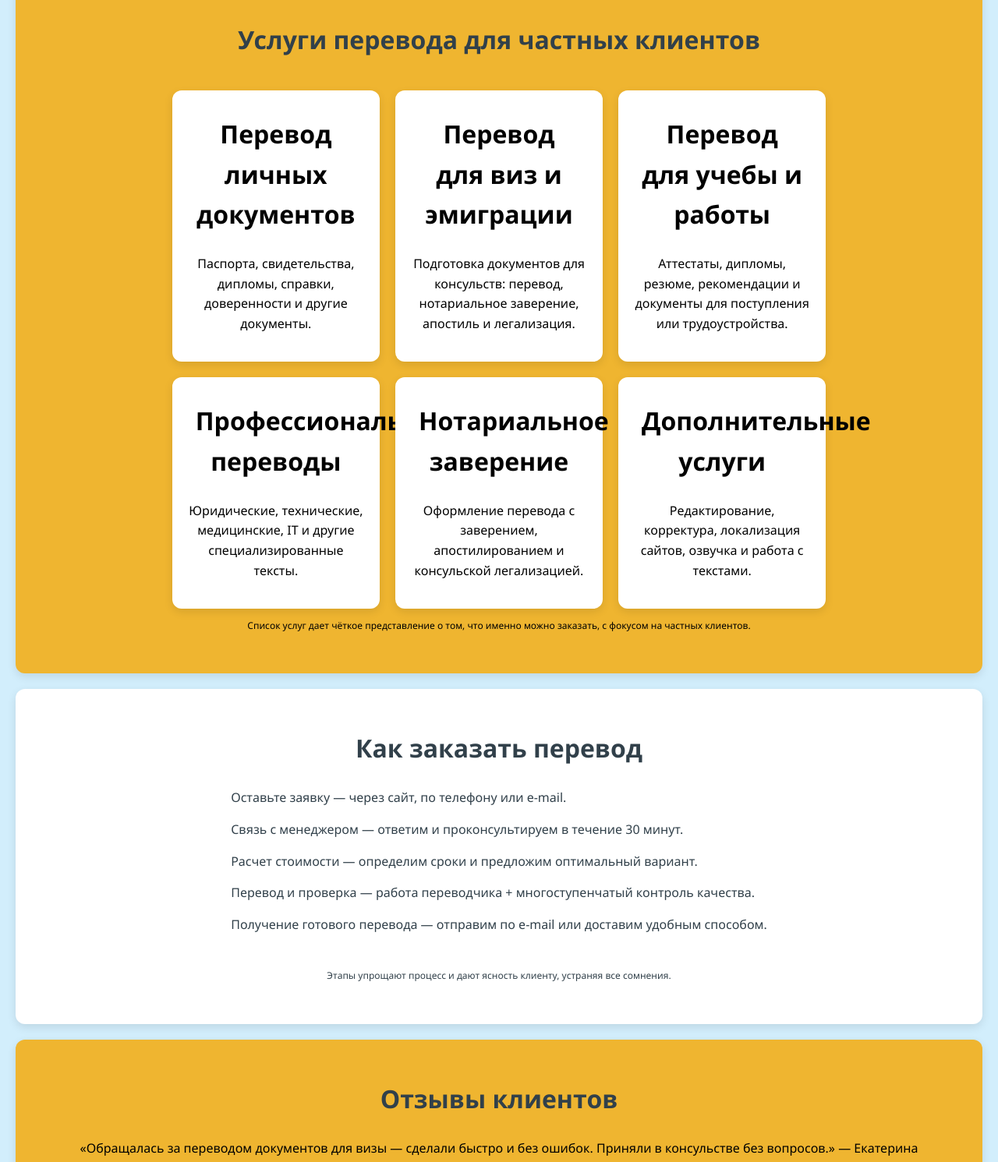
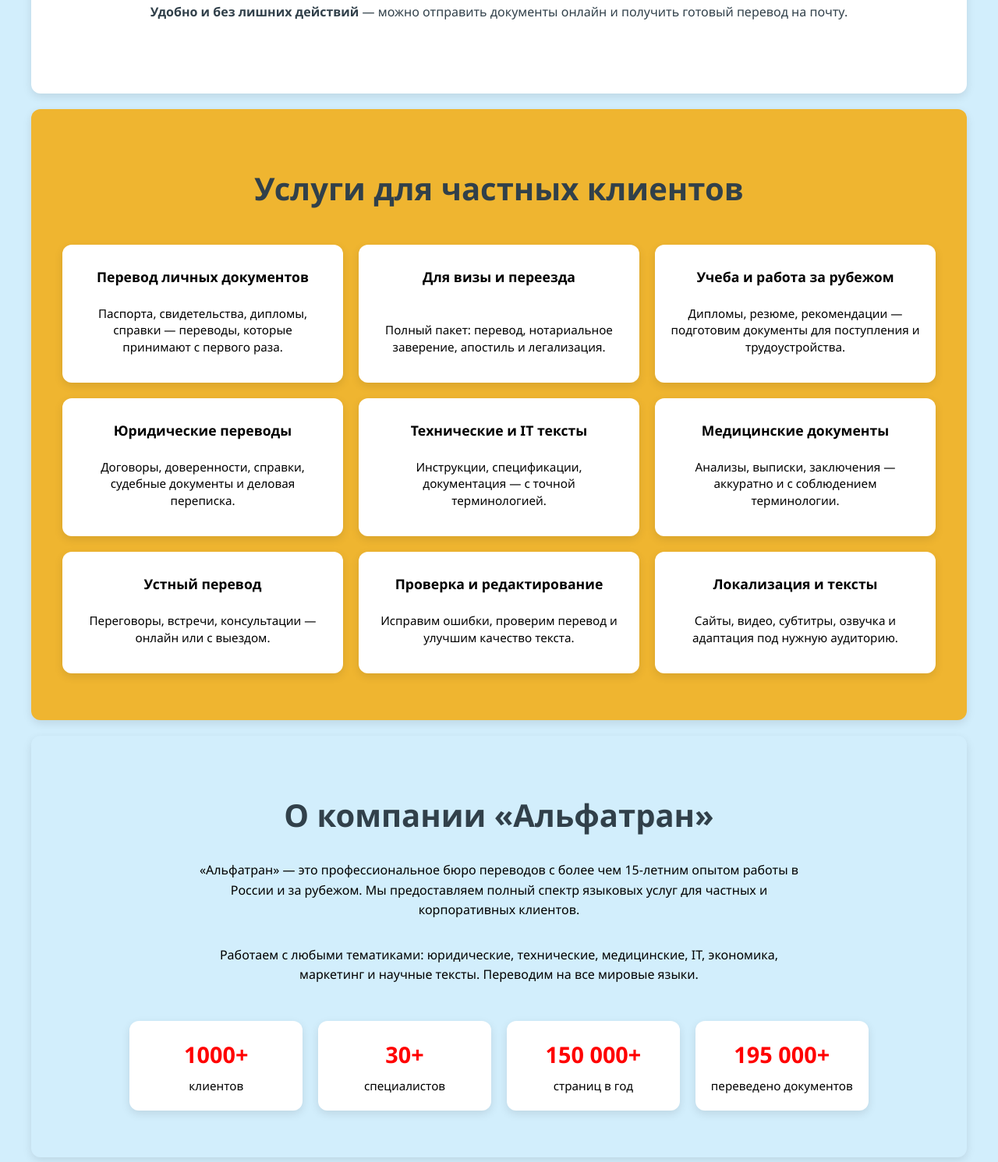
Before and after one commit to PandaDevelopmentCompany/estimate_alfatran, a plain HTML site: page page_for_individuals.html in a window 1280 px wide. Shown: the part 1029-2520 px from the top of the page at 78% size. Drawn offline with Linux system fonts and the light colour scheme.

Commit message:
download_26_03_2026_2

```diff
--- a/page_for_individuals.html
+++ b/page_for_individuals.html
@@ -79,11 +79,11 @@
 
   /* Стили для сетки */
   .grid {
-    display: grid;
-    grid-template-columns: repeat(auto-fill, minmax(250px, 1fr));
-    gap: 20px;
-    margin-top: 30px;
-  }
+  display: grid;
+  grid-template-columns: repeat(3, 1fr);
+  gap: 20px;
+  margin-top: 30px;
+}
 
   .grid-item {
     background: white;
@@ -135,6 +135,148 @@
       padding: 20px;
     }
   }
+
+
+
+
+  .grid-item h3 {
+  font-size: 1.1rem;
+  line-height: 1.3;
+  word-break: break-word;
+}
+
+.grid-item p {
+  font-size: 0.95rem;
+  line-height: 1.4;
+  word-break: break-word;
+}
+
+/* чтобы карточки были одинаковые */
+.grid-item {
+  display: flex;
+  flex-direction: column;
+  justify-content: space-between;
+  min-height: 140px;
+}
+
+/* уменьшим заголовки на мобилке */
+@media (max-width: 768px) {
+  .grid-item h3 {
+    font-size: 1rem;
+  }
+}
+
+
+
+
+
+
+
+
+
+/* Блок с цифрами */
+.stats {
+  display: grid;
+  grid-template-columns: repeat(4, 1fr);
+  gap: 20px;
+  margin-top: 30px;
+  text-align: center;
+}
+
+.stat-item {
+  background: white;
+  padding: 20px;
+  border-radius: 12px;
+  box-shadow: 0 4px 12px rgba(0,0,0,0.1);
+}
+
+.stat-number {
+  font-size: 1.8rem;
+  font-weight: bold;
+  color: #ff0000;
+}
+
+.stat-text {
+  font-size: 0.95rem;
+  margin-top: 5px;
+}
+
+/* адаптив */
+@media (max-width: 768px) {
+  .stats {
+    grid-template-columns: repeat(2, 1fr);
+  }
+}
+
+/* ===== АДАПТИВНОСТЬ ДЛЯ МОБИЛОК ===== */
+
+/* Глобально для всех: чтобы padding/margin не ломали верстку */
+* {
+  box-sizing: border-box;
+}
+
+/* Малые экраны: 320px - 480px */
+@media (max-width: 480px) {
+  body { overflow-x: hidden; }
+
+  h1 { font-size: 1.6rem; line-height: 1.2; }
+  h2 { font-size: 1.3rem; line-height: 1.3; }
+  h3 { font-size: 0.95rem; line-height: 1.2; }
+
+  .section { padding: 25px 10px; margin: 10px 5px; }
+  .cta-btn { width: 100%; font-size: 0.95rem; padding: 12px; }
+
+  .grid {
+    grid-template-columns: 1fr;
+    gap: 15px;
+  }
+  .grid-item {
+    padding: 15px;
+    min-height: auto;
+  }
+
+  .stats {
+    grid-template-columns: 1fr;
+    gap: 10px;
+  }
+  .stat-item { padding: 15px; }
+
+  .list li { font-size: 0.85rem; margin-bottom: 10px; }
+
+  p { font-size: 0.9rem; }
+}
+
+/* Средние экраны: 481px - 768px */
+@media (max-width: 768px) {
+  h1 { font-size: 1.9rem; }
+  h2 { font-size: 1.5rem; }
+  h3 { font-size: 1rem; }
+
+  .section { padding: 30px 15px; }
+  .cta-btn { width: 100%; font-size: 1rem; padding: 15px; }
+
+  .grid { grid-template-columns: 1fr; gap: 18px; }
+  .grid-item { padding: 18px; }
+
+  .stats { grid-template-columns: 1fr 1fr; gap: 15px; }
+  .stat-item { padding: 18px; }
+}
+
+/* Средние экраны: 769px - 1024px */
+@media (max-width: 1024px) {
+  .grid { grid-template-columns: repeat(2, 1fr); gap: 20px; }
+  .stats { grid-template-columns: repeat(2, 1fr); gap: 20px; }
+}
+
+/* Крупные экраны: > 1200px */
+@media (min-width: 1200px) {
+  .section { padding: 60px 40px; }
+  h1 { font-size: 3rem; }
+  h2 { font-size: 2.5rem; }
+  h3 { font-size: 1.5rem; }
+  .grid { grid-template-columns: repeat(3, 1fr); gap: 20px; }
+  .stats { grid-template-columns: repeat(4, 1fr); gap: 20px; }
+}
 </style>
 </head>
 <body>
@@ -144,7 +286,7 @@
   <div class="container">
     <h1>Профессиональные переводы для частных лиц на любые языки</h1>
     <h2>Перевод документов для виз, учебы, работы и личных задач. Более 15 лет опыта, точные сроки и гарантия качества.</h2>
-    <a href="#" class="cta-btn">Получить консультацию</a>
+    <a href="#" class="cta-btn">Рассчитать стоимость перевода</a>
   </div>
   <!-- Пояснение -->
   <p style="font-size: 12px; text-align: center;">Заголовок четко объясняет услугу и целевую аудиторию. Подзаголовок акцентирует внимание на преимуществах.</p>
@@ -153,50 +295,110 @@
 <!-- Преимущества работы с нами -->
 <section class="section gray">
   <div class="container">
-    <h2>Почему выбирают «Альфатран»?</h2>
+    <h2>Почему нам доверяют переводы</h2>
     <ul class="list">
-      <li>Более 15 лет опыта — работаем с 2009 года на рынке переводов в России и за рубежом.</li>
-      <li>Любые документы и тематики — от личных документов до юридических, технических и медицинских текстов.</li>
-      <li>Гарантия качества — многоступенчатая проверка перевода и работа профильных специалистов.</li>
-      <li>Соблюдение сроков — выполняем заказы точно в оговоренные сроки, возможны срочные переводы.</li>
-      <li>Полная конфиденциальность — ваши документы защищены на всех этапах работы.</li>
-      <li>Индивидуальный подход — подбираем решение под вашу задачу и бюджет.</li>
+      <li><strong>Ваши документы примут с первого раза</strong> — учитываем требования консульств, вузов и госорганов.</li>
+      <li><strong>Без ошибок и переделок</strong> — каждый перевод проходит многоступенчатую проверку.</li>
+      <li><strong>Соблюдаем сроки</strong> — вы получаете перевод вовремя, даже при срочных заказах.</li>
+      <li><strong>Работаем с любыми документами</strong> — от личных до юридических и технических.</li>
+      <li><strong>Конфиденциальность гарантирована</strong> — ваши данные защищены на всех этапах.</li>
+      <li><strong>Удобно и без лишних действий</strong> — можно отправить документы онлайн и получить готовый перевод на почту.</li>
     </ul>
-    <p style="font-size: 12px; text-align: center;">Эти преимущества подчеркивают опыт и надежность компании, ориентированную на удобство частных клиентов.</p>
   </div>
 </section>
+
 
 <!-- Услуги для физических лиц -->
 <section class="section yellow">
   <div class="container">
-    <h2>Услуги перевода для частных клиентов</h2>
+    <h2>Услуги для частных клиентов</h2>
     <div class="grid">
+
       <div class="grid-item">
         <h3>Перевод личных документов</h3>
-        <p>Паспорта, свидетельства, дипломы, справки, доверенности и другие документы.</p>
+        <p>Паспорта, свидетельства, дипломы, справки — переводы, которые принимают с первого раза.</p>
       </div>
+
       <div class="grid-item">
-        <h3>Перевод для виз и эмиграции</h3>
-        <p>Подготовка документов для консульств: перевод, нотариальное заверение, апостиль и легализация.</p>
+        <h3>Для визы и переезда</h3>
+        <p>Полный пакет: перевод, нотариальное заверение, апостиль и легализация.</p>
       </div>
+
       <div class="grid-item">
-        <h3>Перевод для учебы и работы</h3>
-        <p>Аттестаты, дипломы, резюме, рекомендации и документы для поступления или трудоустройства.</p>
+        <h3>Учеба и работа за рубежом</h3>
+        <p>Дипломы, резюме, рекомендации — подготовим документы для поступления и трудоустройства.</p>
       </div>
+
       <div class="grid-item">
-        <h3>Профессиональные переводы</h3>
-        <p>Юридические, технические, медицинские, IT и другие специализированные тексты.</p>
+        <h3>Юридические переводы</h3>
+        <p>Договоры, доверенности, справки, судебные документы и деловая переписка.</p>
       </div>
+
       <div class="grid-item">
-        <h3>Нотариальное заверение</h3>
-        <p>Оформление перевода с заверением, апостилированием и консульской легализацией.</p>
+        <h3>Технические и IT тексты</h3>
+        <p>Инструкции, спецификации, документация — с точной терминологией.</p>
       </div>
+
       <div class="grid-item">
-        <h3>Дополнительные услуги</h3>
-        <p>Редактирование, корректура, локализация сайтов, озвучка и работа с текстами.</p>
+        <h3>Медицинские документы</h3>
+        <p>Анализы, выписки, заключения — аккуратно и с соблюдением терминологии.</p>
+      </div>
+
+      <div class="grid-item">
+        <h3>Устный перевод</h3>
+        <p>Переговоры, встречи, консультации — онлайн или с выездом.</p>
+      </div>
+
+      <div class="grid-item">
+        <h3>Проверка и редактирование</h3>
+        <p>Исправим ошибки, проверим перевод и улучшим качество текста.</p>
+      </div>
+
+      <div class="grid-item">
+        <h3>Локализация и тексты</h3>
+        <p>Сайты, видео, субтитры, озвучка и адаптация под нужную аудиторию.</p>
+      </div>
+
+    </div>
+  </div>
+</section>
+
+<section class="section light-blue">
+  <div class="container">
+    <h2>О компании «Альфатран»</h2>
+
+    <p style="max-width: 800px; text-align: center;">
+      «Альфатран» — это профессиональное бюро переводов с более чем 15-летним опытом работы
+      в России и за рубежом. Мы предоставляем полный спектр языковых услуг для частных и корпоративных клиентов.
+    </p>
+
+    <p style="max-width: 800px; text-align: center;">
+      Работаем с любыми тематиками: юридические, технические, медицинские, IT, экономика, маркетинг
+      и научные тексты. Переводим на все мировые языки.
+    </p>
+
+    <!-- Цифры -->
+    <div class="stats">
+      <div class="stat-item">
+        <div class="stat-number">1000+</div>
+        <div class="stat-text">клиентов</div>
+      </div>
+
+      <div class="stat-item">
+        <div class="stat-number">30+</div>
+        <div class="stat-text">специалистов</div>
+      </div>
+
+      <div class="stat-item">
+        <div class="stat-number">150 000+</div>
+        <div class="stat-text">страниц в год</div>
+      </div>
+
+      <div class="stat-item">
+        <div class="stat-number">195 000+</div>
+        <div class="stat-text">переведено документов</div>
       </div>
     </div>
-    <p style="font-size: 12px; text-align: center;">Список услуг дает чёткое представление о том, что именно можно заказать, с фокусом на частных клиентов.</p>
   </div>
 </section>
 
```
